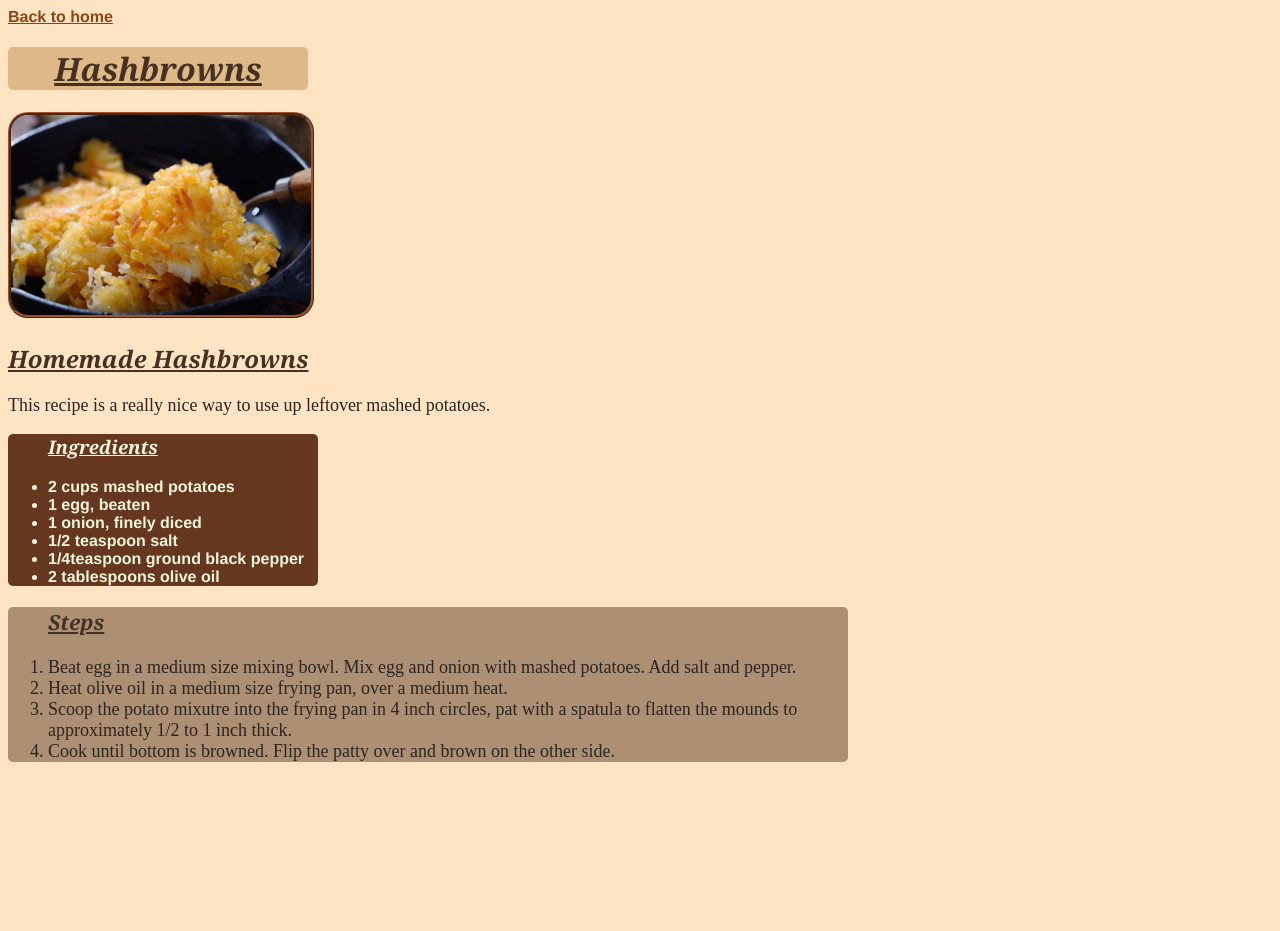
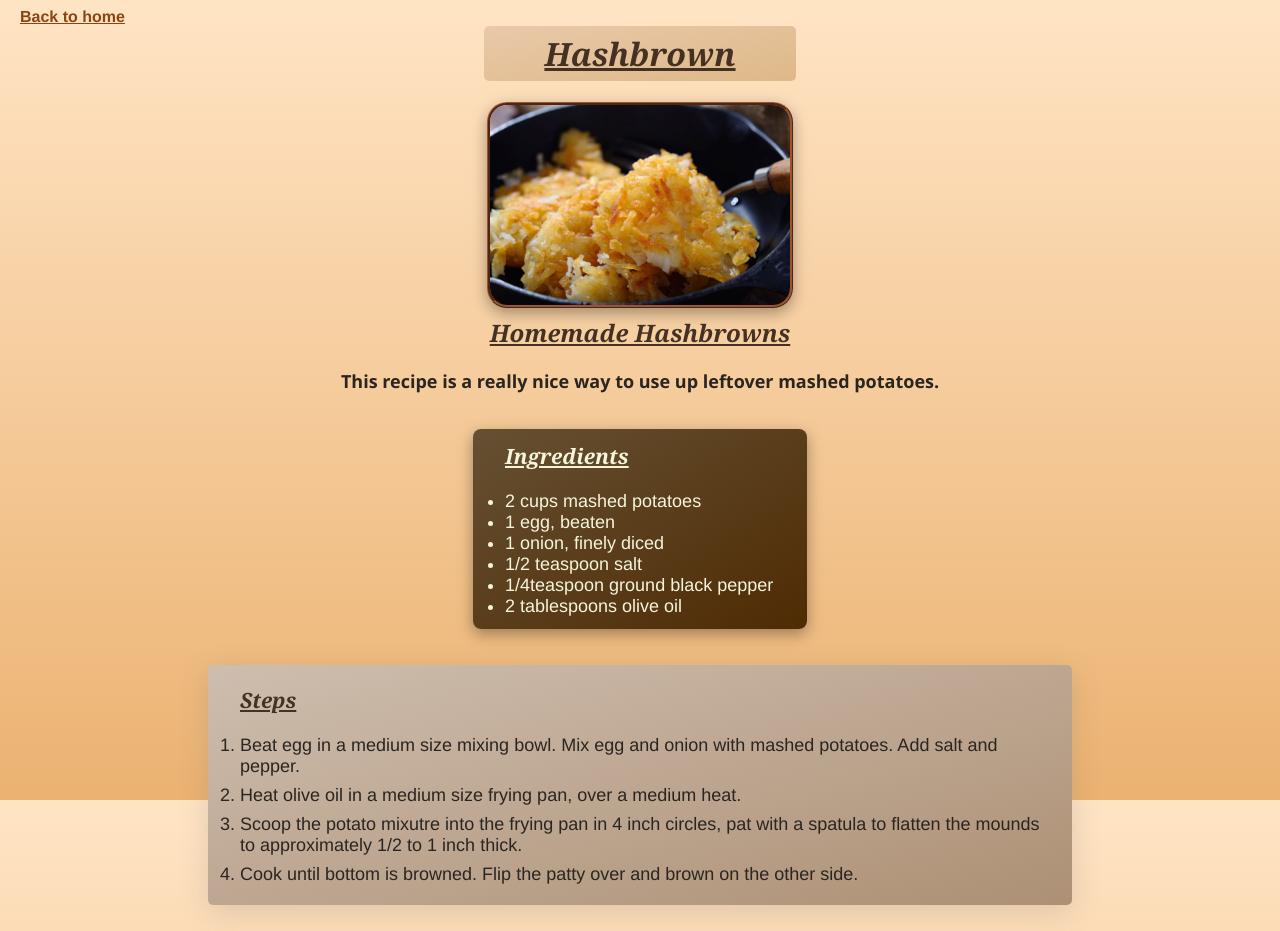
Before and after one commit to Pedrolmf9/odin-recipes, a plain HTML site: page recipes/hashbrown.html in a window 1280 px wide. Before the commit the page ends 800 px from the top, so only its background shows below. Drawn offline with Linux system fonts and the light colour scheme.

Commit message:
Update style in all pages

```diff
--- a/recipes/hashbrown.html
+++ b/recipes/hashbrown.html
@@ -11,7 +11,7 @@
 </head>
 <body>
     <a class="home-button" href="../index.html">Back to home</a>
-    <h1 class="web-title">Hashbrowns</h1>
+    <h1 class="web-title">Hashbrown</h1>
     <img class="image" src="../images/hashbrowns.jpg" alt="Hashbrown potato image">
     <h2 class="caption">Homemade Hashbrowns</h2>
     <p>This recipe is a really nice way to use up leftover mashed potatoes. </p>
--- a/style.css
+++ b/style.css
@@ -1,9 +1,14 @@
 body {
-    background-color:bisque;
+    background-image: linear-gradient(bisque, rgb(235, 178, 113));
+    display: flex;
+    flex-direction: column;
+    text-align: center;
+    align-items: center;
+    background-attachment: fixed;
 }
 .web-title {
     font-family: Georgia, 'Times New Roman', Times, serif;
-    background-color: burlywood;
+    background-image: linear-gradient(to bottom right, rgb(233, 201, 170), burlywood);
     font-style: italic;
     text-decoration:underline;
     text-align: center;
@@ -11,67 +16,95 @@ body {
     width: 300px;
     height: auto;
     border-radius: 5px;
-
+    padding: 6px;
+    align-self: center;
+    margin-top: 0;
 }
 .recipe{
     font-family: 'Franklin Gothic Medium', 'Arial Narrow', Arial, sans-serif;
-    font-weight: bold;
+    font-size: 18px;
     color: beige;
-    background-color: rgb(102, 55, 31);
+    background-image: linear-gradient(to bottom right, rgb(102, 80, 51), rgb(78, 43, 3));
     width: 270px;
     height: auto;
-    border-radius: 5px;
+    border-radius: 8px;
     text-align: start;
+    padding: 4px 12px;
+    transition: ease-out 0.2s;
+    padding: 12px 32px;
+    box-shadow: rgba(0, 0, 0, 0.35) 0px 5px 15px;
+}
+.card-title{
+    font-weight: 500;
+    font-size: 24px;
+    margin-top: 0;
 }
 .recipe.ingredients:hover{
-    height: 200px;
-    width: 300px;
-    font-size: 18px;
-    border-radius: 12px;
+    transform:scale(1.05);
     transition: ease-in-out 0.3s;
+}
+.recipe-link{
+    color: rgb(248, 227, 201);
+    transition: 0.25s ease-out;
+
 }
 .recipe-link:visited{
     color: bisque;
+    transition: 0.25s ease-out;
 }
 .recipe-link:hover{
     color: rgb(255, 239, 148);
-    font-size:17px;
     font-style: italic;
+    font-size: 20px;
     transition: 0.25s ease-in-out;
-
 }
 .home-button,
 .home-button:visited{
     color: saddlebrown;
     font-family: 'Franklin Gothic Medium', 'Arial Narrow', Arial, sans-serif;
     font-weight: bold;
-
+    transition: 0.25s ease-out;
+    align-self: self-start;
+    margin-left: 12px;
 }
 .home-button:hover{
     color: rgb(56, 41, 27);
-    font-size:17px;
     font-style: italic;
-    transition: 0.25s ease-in-out;
+    transition: 0.25s;
+    transform:scale(1.1);
+}
+p{
+    margin-top: 0;
+    font-family:'Segoe UI', Tahoma, Geneva, Verdana, sans-serif;
+    font-weight: 600;
 }
 .caption{
     font-family: Georgia, 'Times New Roman', Times, serif;
     font-style: italic;
     text-decoration:underline;
     color: rgb(68, 49, 35);
+    margin-top: 8px;
 }
 .ingredient{
     font-family: Georgia, 'Times New Roman', Times, serif;
     font-style: italic;
     text-decoration:underline;
+    margin-top: 0;
 }
 .steps{
-    background-color: rgb(173, 144, 116);
+    background-image: linear-gradient(to bottom right, rgb(206, 190, 175), rgb(173, 144, 116));
+    padding: 12px 32px;
     border-radius: 5px;
     text-align:left;
     color:rgb(43, 37, 32);
     font-size: 18px;
     height: auto;
     width: 800px;
+    font-family: 'Franklin Gothic Medium', 'Arial Narrow', Arial, sans-serif;
+    box-shadow: rgba(100, 100, 111, 0.2) 0px 7px 29px 0px;
+}
+.steps li{
+    margin-bottom: 8px;
 }
 .image{
     height: auto;
@@ -79,11 +112,13 @@ body {
     border-radius: 20px;
     border-style:ridge;
     border-color: sienna;
+    transition: 0.25s ease-out;
+    box-shadow: rgba(0, 0, 0, 0.35) 0px 5px 15px;
 }
 .image:hover{
-    width: 310px;
-    height: auto;
     transition: 0.25s ease-in-out;
+    transform:scale(1.05);
+    border: 4px solid rgb(209, 142, 42);
 }
 p{
     color:rgb(43, 37, 32);
```
Also changed, not shown: index.html (+1 -1 lines).
